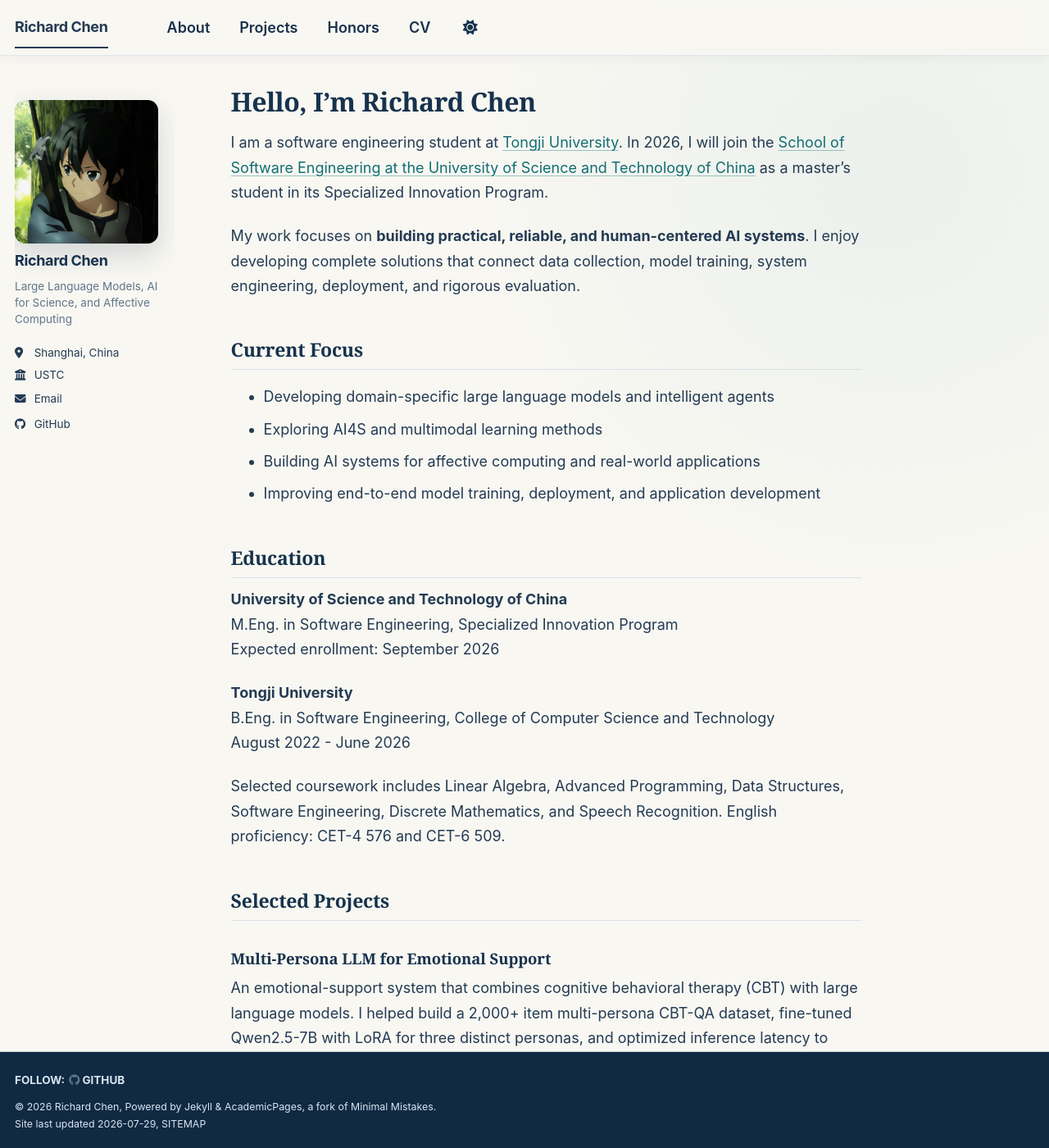
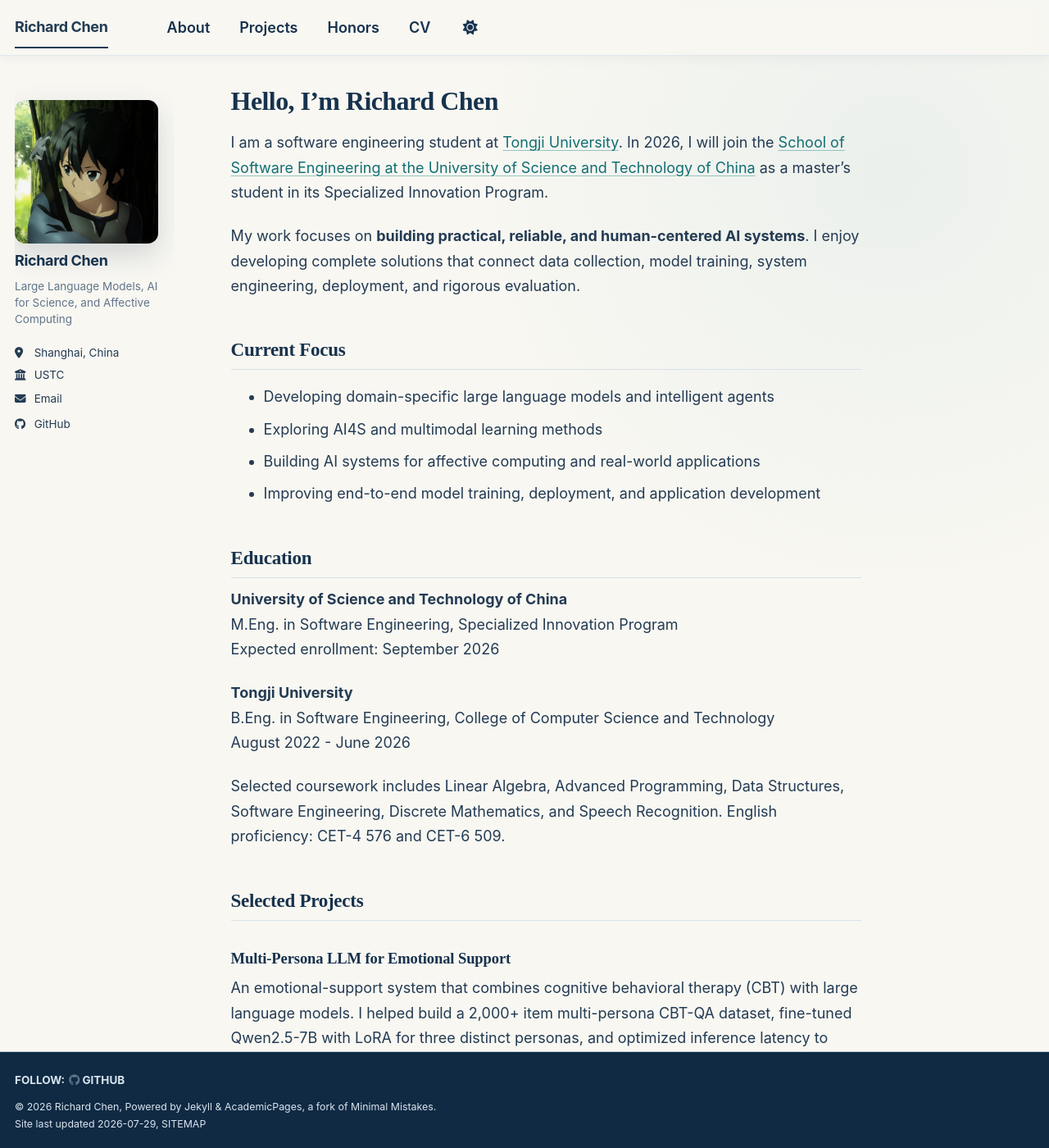
Before and after one commit to Euuugeo/Euuugeo.github.io, a Jekyll site: the page built from _pages/about.md, in a window 1280 px wide and 1400 px high. Shown: the whole window at 82% size. Built offline with Jekyll 4.4.1, drawn with Linux system fonts in a browser that asks for light colours; a style sheet for code colours, icons or effects is not loaded.

Commit message:
Use Times New Roman for headings

```diff
--- a/_sass/custom.scss
+++ b/_sass/custom.scss
@@ -68,7 +68,7 @@ body {
 
 .page__title {
   color: var(--global-masthead-link-color);
-  font-family: Georgia, "Times New Roman", Times, serif !important;
+  font-family: "Times New Roman", Times, serif !important;
   font-size: clamp(1.55rem, 2.5vw, 2rem) !important;
   font-weight: 600 !important;
   letter-spacing: -0.018em;
@@ -81,7 +81,7 @@ body {
   margin-top: 2.1em;
   padding-bottom: 0.35em;
   border-bottom: 1px solid var(--global-border-color);
-  font-family: Georgia, "Times New Roman", Times, serif !important;
+  font-family: "Times New Roman", Times, serif !important;
   font-size: clamp(1.12rem, 1.8vw, 1.32rem) !important;
   font-weight: 600 !important;
   letter-spacing: -0.012em;
@@ -92,7 +92,7 @@ body {
 .archive h3 {
   color: var(--global-masthead-link-color);
   margin-top: 1.8em;
-  font-family: Georgia, "Times New Roman", Times, serif !important;
+  font-family: "Times New Roman", Times, serif !important;
   font-size: clamp(1rem, 1.45vw, 1.1rem) !important;
   font-weight: 600 !important;
   letter-spacing: -0.006em;
@@ -101,7 +101,7 @@ body {
 
 .page__content h1,
 .archive__subtitle {
-  font-family: Georgia, "Times New Roman", Times, serif !important;
+  font-family: "Times New Roman", Times, serif !important;
   font-size: clamp(1.3rem, 2.2vw, 1.6rem) !important;
   font-weight: 600 !important;
   letter-spacing: -0.012em;
```
